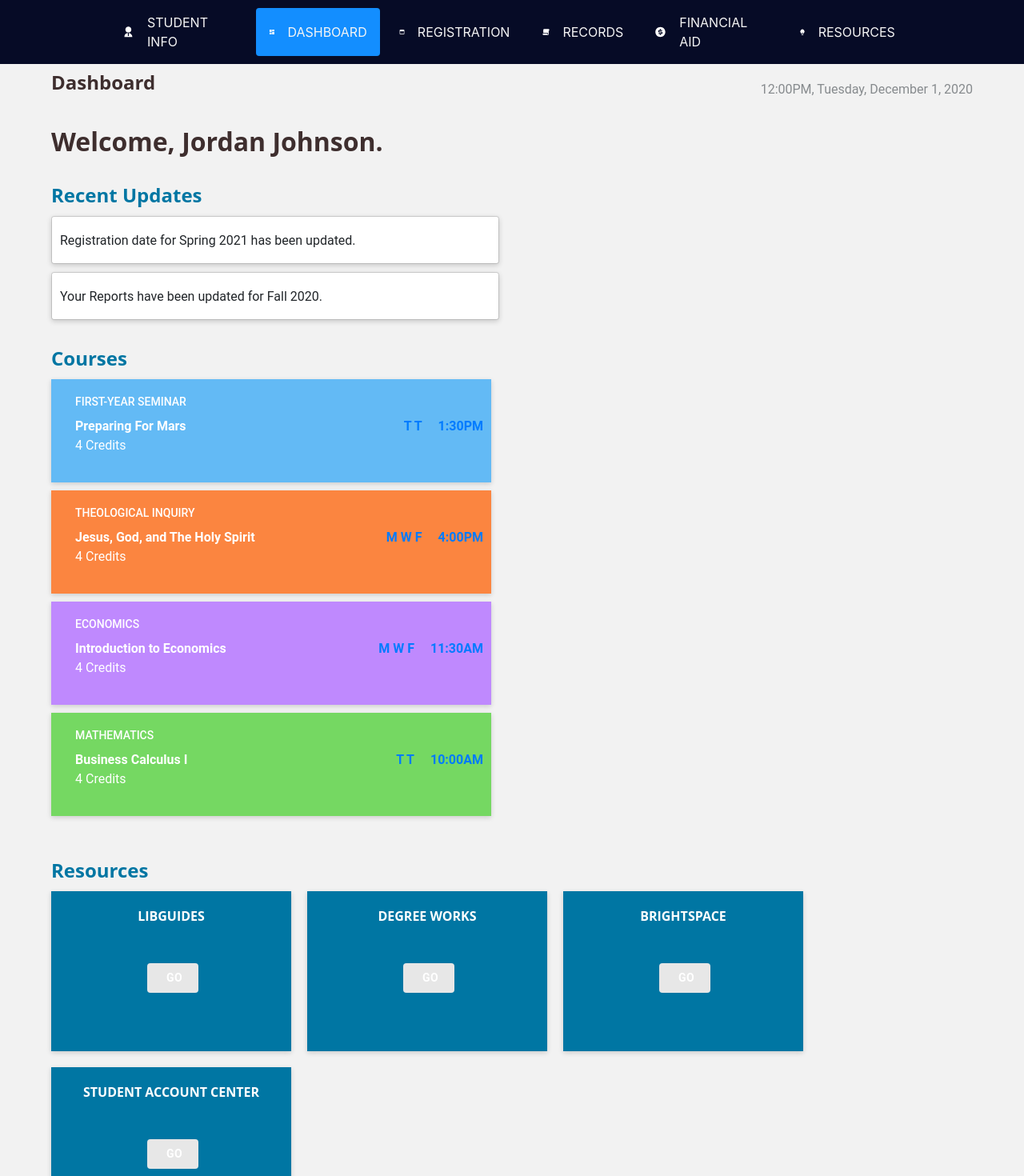
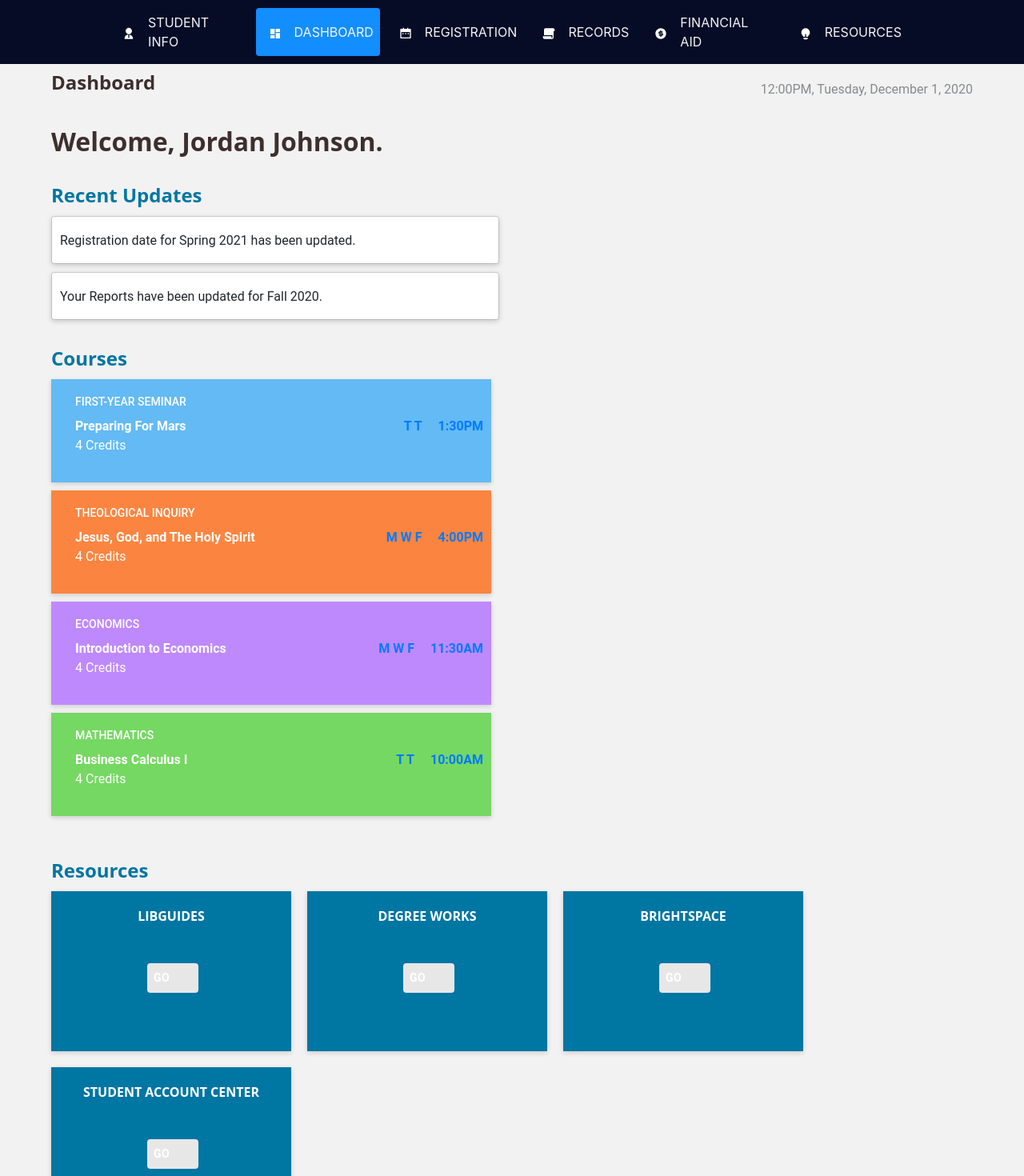
Before and after one commit to TyniTay/Prowlers, a React (Create React App) app: page /dashboard in a window 1280 px wide. Shown: the top 1470 px of the page at 80% size. Built offline with nearby package versions, Linux system fonts and the light colour scheme; the HTML template or start-up script is replaced by a standard one.

Commit message:
fixed icon sizing

```diff
--- a/src/Components/Navbar/Navbar.css
+++ b/src/Components/Navbar/Navbar.css
@@ -47,7 +47,6 @@
 } */
 
 .nav-text {
-  display: flex;
   justify-content: start;
   align-items: center;
   list-style: none;
@@ -58,8 +57,12 @@
   width: 100%;
 }
 
-span {
+.title {
   margin-left: 16px;
+}
+
+icon {
+  flex-shrink: 0;
 }
 
 /* s img {
--- a/src/Components/Navbar/Navbar.js
+++ b/src/Components/Navbar/Navbar.js
@@ -21,8 +21,8 @@ function Navbar() {
                     return (
                         <li key={index} className={item.cName}>
                             <NavLink exact activeClassName="activeNavLink" className = "navLink" to={item.path}>
-                                {item.icon}
-                                <span>{item.title}</span>
+                                <div className = "icon">{item.icon}</div>
+                                <span className = "title">{item.title}</span>
                             </NavLink>
                         </li>
                     )
```
